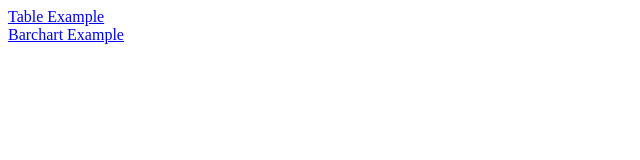
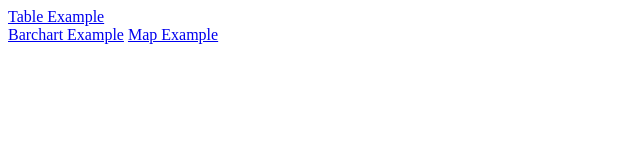
Before and after one commit to thfield/sf-planning-pipeline-report, a website: page index.html in a window 1280 px wide. Shown: the whole page, without its empty margins (0-640 px from the left). Drawn offline with Linux system fonts and the light colour scheme.

Commit message:
link to map.html

```diff
--- a/index.html
+++ b/index.html
@@ -11,6 +11,7 @@
   <div class="container">
     <a href="table.html">Table Example</a><br>
     <a href="barchart.html">Barchart Example</a>
+    <a href="map.html">Map Example</a>
   </div>
 
 
```
